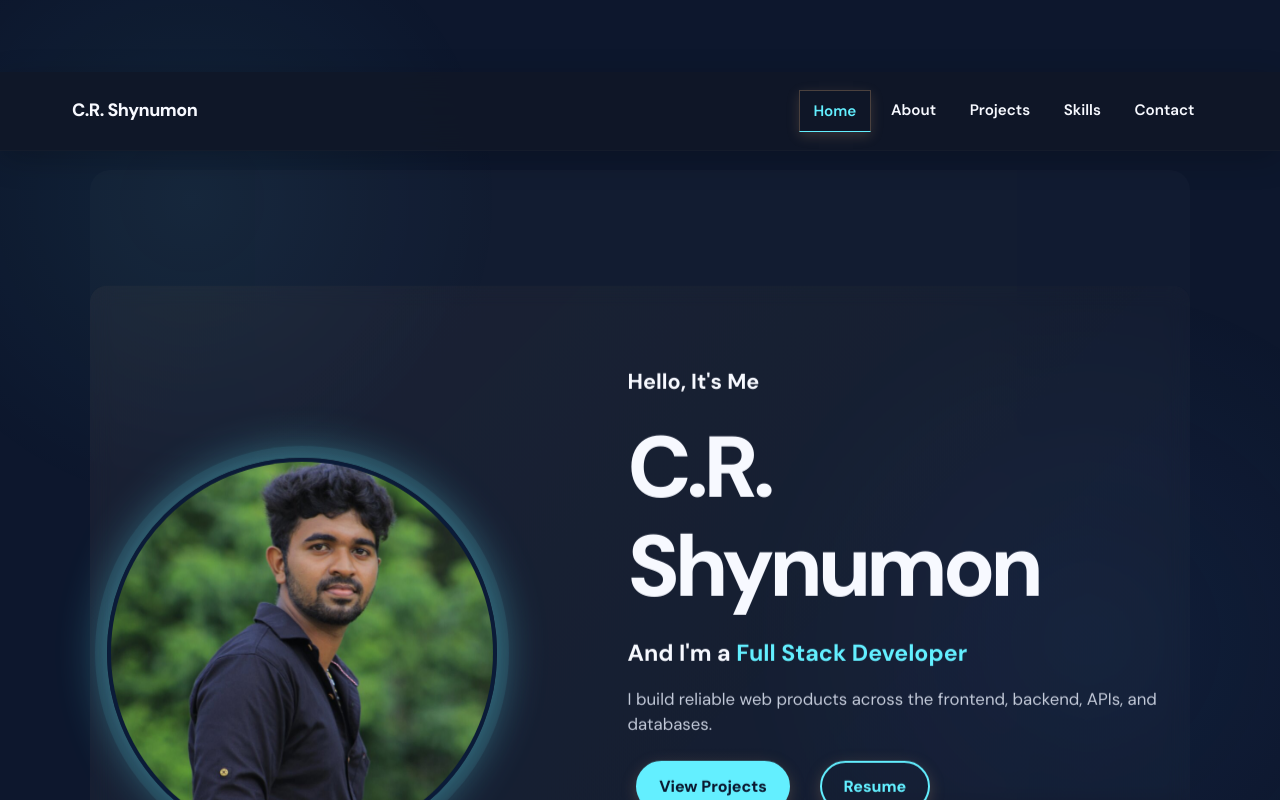
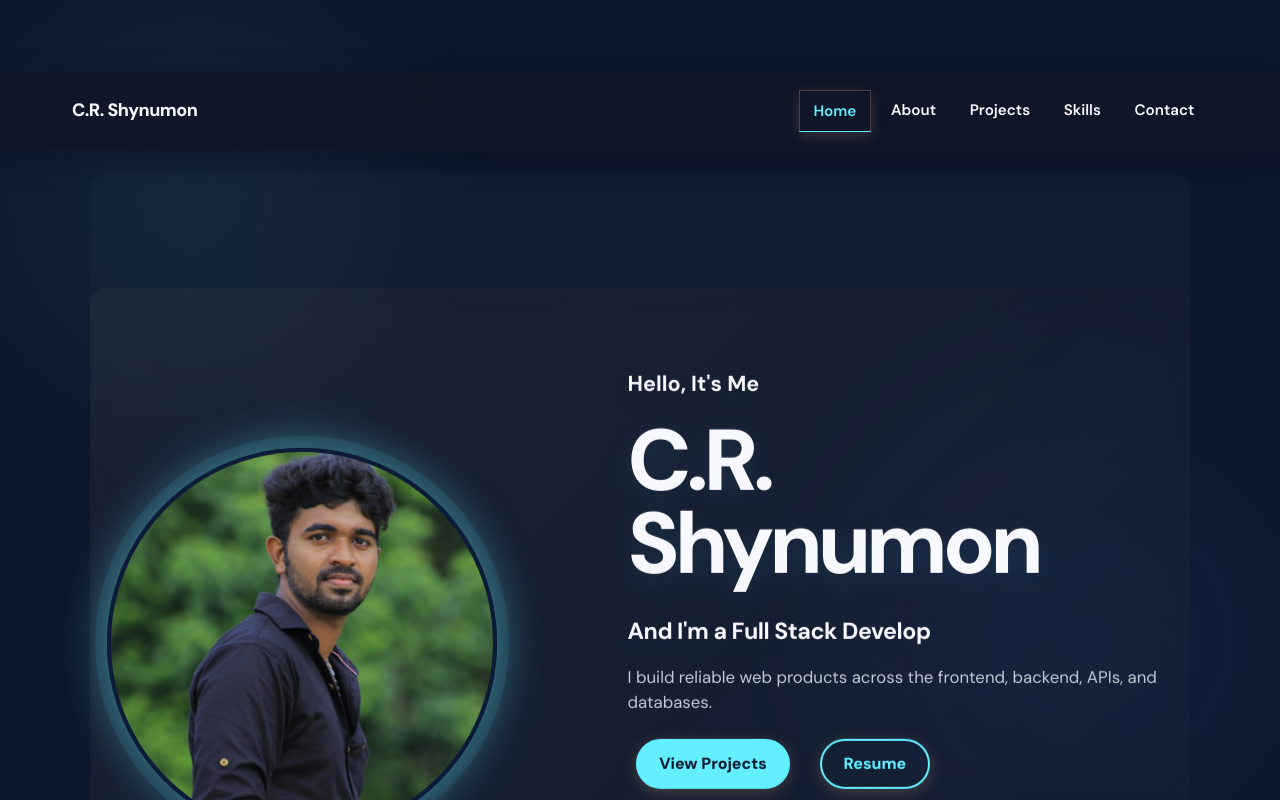
Before and after one commit to Hathimshynu/portfolio, a React (Vite) app in the folder frontend/: page / in a window 1280 px wide. Shown: the top 800 px of the page. Built offline with nearby package versions, Linux system fonts and the light colour scheme.

Commit message:
animation effect landing page

```diff
--- a/frontend/src/index.css
+++ b/frontend/src/index.css
@@ -752,10 +752,84 @@ h1, h2, h3, h4, h5 { color: var(--text); line-height: 1.15; }
 .nav-link:hover, .nav-link.active { color: var(--accent); border-bottom-color: var(--accent); background: transparent; }
 .hero { min-height: 640px; display: grid; place-items: center; padding: 5rem 0; background: transparent; border: 0; box-shadow: none; }
 .hero-body { max-width: 700px; text-align: left; }
-.eyebrow { margin-bottom: 1.2rem; font-size: 1.35rem; font-weight: 700; }
-.hero-title { margin-bottom: 1.25rem; color: var(--text); font-size: clamp(3rem, 7vw, 5.4rem); font-weight: 800; letter-spacing: -.06em; background: none; -webkit-text-fill-color: initial; }
-.hero-sub { margin-bottom: 1rem; color: var(--text); font-size: 1.45rem; font-weight: 700; }
+
+.intro-line {
+  display: inline-block;
+  width: fit-content;
+  opacity: 0;
+  transform: translateY(18px);
+  animation: introReveal 0.9s cubic-bezier(0.22, 1, 0.36, 1) forwards;
+  text-shadow: 0 8px 30px rgba(93, 211, 255, 0.12);
+}
+
+.eyebrow {
+  margin-bottom: 1.2rem;
+  font-size: 1.35rem;
+  font-weight: 700;
+  color: var(--text);
+}
+
+.hero-title {
+  margin-bottom: 1.25rem;
+  color: var(--text);
+  font-size: clamp(3rem, 7vw, 5.4rem);
+  font-weight: 800;
+  letter-spacing: -.06em;
+  background: none;
+  -webkit-text-fill-color: initial;
+  line-height: 0.96;
+}
+
+.hero-sub {
+  margin-bottom: 1rem;
+  color: var(--text);
+  font-size: 1.45rem;
+  font-weight: 700;
+  letter-spacing: -0.02em;
+}
+
 .hero-sub span { color: var(--accent); }
+.hero-description {
+  opacity: 0;
+  transform: translateY(12px);
+  animation: introReveal 0.9s ease 2.5s forwards;
+}
+
+.typing-cursor {
+  display: inline-block;
+  width: 0.08em;
+  height: 1em;
+  margin-left: 0.08em;
+  vertical-align: middle;
+  border-radius: 999px;
+  background: linear-gradient(180deg, #7ddffb, #86d9ff);
+  box-shadow: 0 0 20px rgba(125, 223, 251, 0.9);
+  animation: blinkCursor 0.8s infinite;
+}
+
+@keyframes introReveal {
+  0% {
+    opacity: 0;
+    filter: blur(8px);
+    transform: translateY(18px);
+  }
+  60% {
+    opacity: 1;
+    filter: blur(0);
+    transform: translateY(-2px);
+  }
+  100% {
+    opacity: 1;
+    filter: blur(0);
+    transform: translateY(0);
+  }
+}
+
+@keyframes blinkCursor {
+  0%, 45% { opacity: 1; }
+  46%, 100% { opacity: 0; }
+}
+
 .hero-body > .muted { max-width: 530px; font-size: 1.05rem; }
 .hero-cta { display: flex; flex-wrap: wrap; gap: .85rem; margin-top: 2rem; }
 .btn { min-height: 48px; padding: .7rem 1.35rem; border: 2px solid var(--accent); border-radius: 999px; font-weight: 800; }
--- a/frontend/src/pages/Home.jsx
+++ b/frontend/src/pages/Home.jsx
@@ -1,5 +1,62 @@
+import { useEffect, useState } from "react";
 import { Link } from "react-router-dom";
 import ParallaxSection from "../components/ParallaxSection";
+
+function TypingLine({ text, className, startDelay = 0, as: Component = "p" }) {
+  const [displayedText, setDisplayedText] = useState("");
+  const [isTyping, setIsTyping] = useState(false);
+
+  useEffect(() => {
+    let typingTimer = null;
+    let resetTimer = null;
+    let startTimer = null;
+    let index = 0;
+    let isActive = true;
+
+    const typeText = () => {
+      if (!isActive) return;
+
+      if (index <= text.length) {
+        setDisplayedText(text.slice(0, index));
+        setIsTyping(true);
+        index += 1;
+        typingTimer = setTimeout(typeText, 120);
+        return;
+      }
+
+      setIsTyping(false);
+      resetTimer = setTimeout(() => {
+        if (!isActive) return;
+        index = 0;
+        setDisplayedText("");
+        setIsTyping(true);
+        typingTimer = setTimeout(typeText, 220);
+      }, 5000);
+    };
+
+    startTimer = setTimeout(() => {
+      if (!isActive) return;
+      index = 0;
+      setDisplayedText("");
+      setIsTyping(true);
+      typeText();
+    }, startDelay);
+
+    return () => {
+      isActive = false;
+      clearTimeout(typingTimer);
+      clearTimeout(resetTimer);
+      clearTimeout(startTimer);
+    };
+  }, [text, startDelay]);
+
+  return (
+    <Component className={`${className} intro-line ${isTyping ? "is-typing" : "is-complete"}`}>
+      {displayedText}
+      <span className="typing-cursor" aria-hidden="true" />
+    </Component>
+  );
+}
 
 function Home() {
   return (
@@ -10,10 +67,10 @@ function Home() {
             <img src="/shynu.jpg" alt="C.R. Shynumon" />
           </div>
           <div className="hero-body">
-            <p className="eyebrow">Hello, It's Me</p>
-            <h1 className="hero-title">C.R. Shynumon</h1>
-            <p className="hero-sub">And I'm a <span>Full Stack Developer</span></p>
-            <p className="muted">I build reliable web products across the frontend, backend, APIs, and databases.</p>
+            <TypingLine text="Hello, It's Me" className="eyebrow" startDelay={200} as="p" />
+            <TypingLine text="C.R. Shynumon" className="hero-title" startDelay={1100} as="h1" />
+            <TypingLine text="And I'm a Full Stack Developer" className="hero-sub" startDelay={2200} as="p" />
+            <p className="muted hero-description">I build reliable web products across the frontend, backend, APIs, and databases.</p>
 
             <div className="hero-cta mt-3">
               <Link to="/projects" className="btn btn-primary me-2">View Projects</Link>
```
Also changed, not shown: 1 other file (tests, documents, lock files or other folders).
